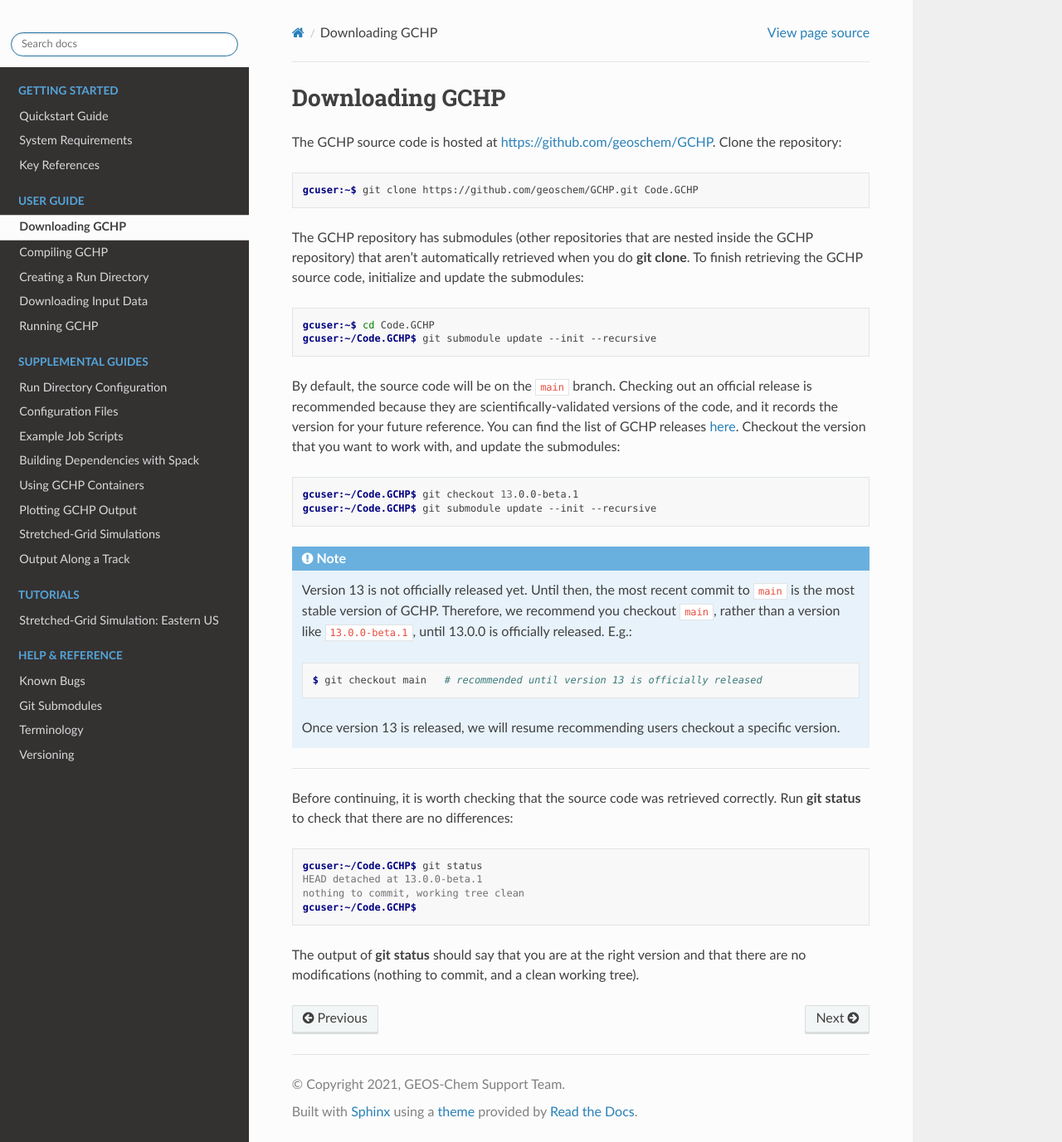
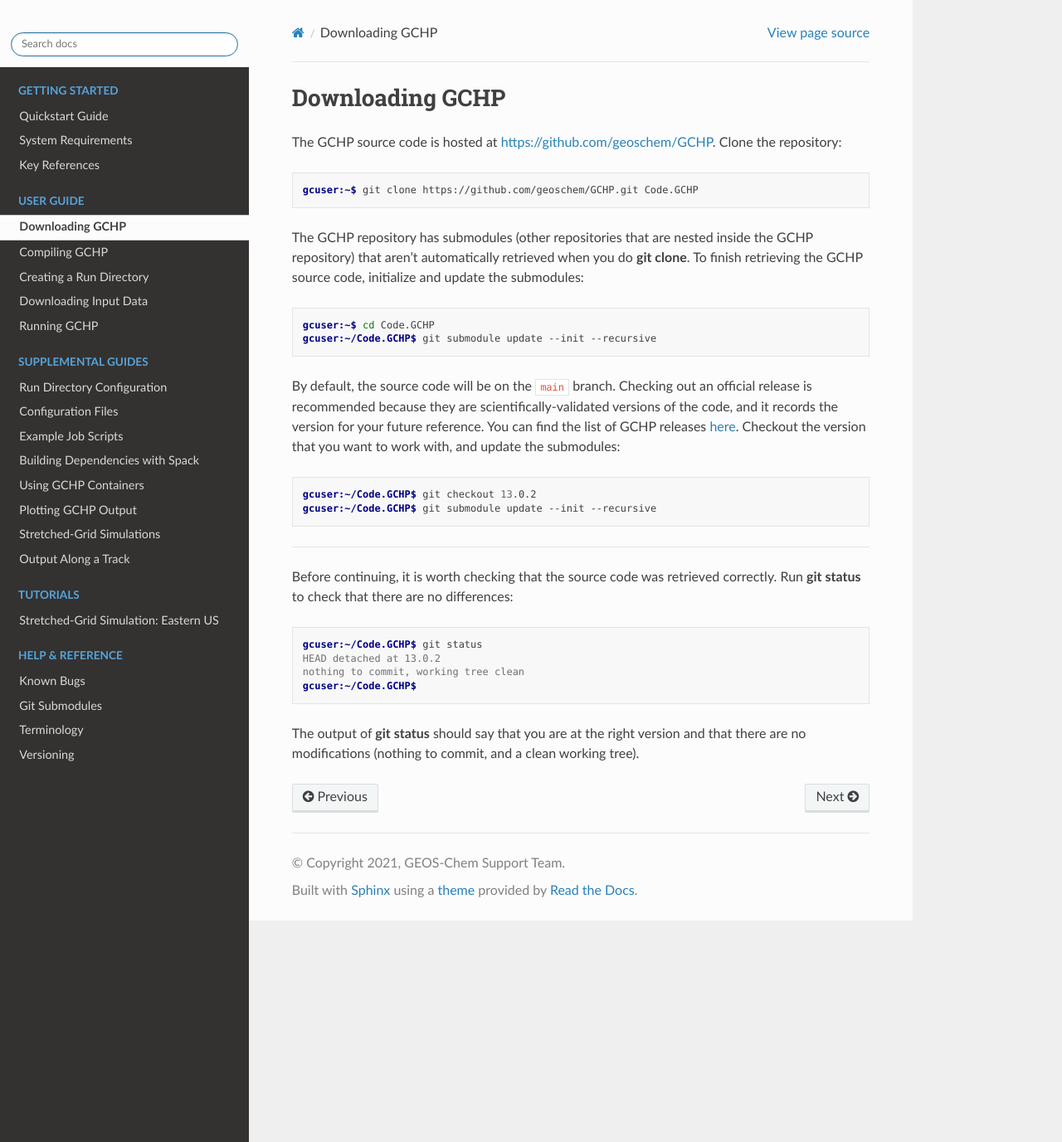
Before and after one commit to geoschem/GCHP, a Sphinx documentation site: the page built from docs/source/user-guide/downloading.rst, in a window 1280 px wide and 1377 px high. Shown: the whole window at 83% size. Built offline with Sphinx 7.4.7 and the Read the Docs theme 2.0.0, drawn with Linux system fonts in a browser that asks for light colours; pages that are not in the unit, such as notebooks, are missing from menus.

Commit message:
Small version-related updates in docs

```diff
--- a/docs/source/user-guide/compiling.rst
+++ b/docs/source/user-guide/compiling.rst
@@ -1,7 +1,7 @@
 .. note::
    Compiling GCHP and creating a run directory are independent steps, and their order doesn't matter. A small exception
    is the :ref:`RUNDIR <build_setting_rundir>` build option, which controls the behaviour of :command:`make install`;
-   however, this setting can be reconfigure at any time (e.g., after compiling and creating a run directory).
+   however, this setting can be reconfigured at any time (e.g., after compiling and creating a run directory).
 
    Here in the User Guide, we describe compiling GCHP before we describe creating a run directory. This is
    so that conceptually the instructions have a linear flow. The Quickstart Guide uses the opposite ordering
--- a/docs/source/user-guide/downloading.rst
+++ b/docs/source/user-guide/downloading.rst
@@ -29,21 +29,8 @@ Checkout the version that you want to work with, and update the submodules:
 
 .. code-block:: console
 
-   gcuser:~/Code.GCHP$ git checkout 13.0.0-beta.1
+   gcuser:~/Code.GCHP$ git checkout 13.0.2
    gcuser:~/Code.GCHP$ git submodule update --init --recursive
-
-.. note::
-   Version 13 is not officially released yet. Until then, the most recent
-   commit to :literal:`main` is the most stable version of GCHP. Therefore,
-   we recommend you checkout :literal:`main`, rather than a version
-   like :literal:`13.0.0-beta.1`, until 13.0.0 is officially released. E.g.:
-
-   .. code-block:: console
-
-      $ git checkout main   # recommended until version 13 is officially released
-
-   Once version 13 is released, we will resume recommending users checkout
-   a specific version.
 
 --------------------------------------------------------------------------------------
 
@@ -53,7 +40,7 @@ Run :command:`git status` to check that there are no differences:
 .. code-block:: console
 
    gcuser:~/Code.GCHP$ git status
-   HEAD detached at 13.0.0-beta.1
+   HEAD detached at 13.0.2
    nothing to commit, working tree clean
    gcuser:~/Code.GCHP$
 
```
